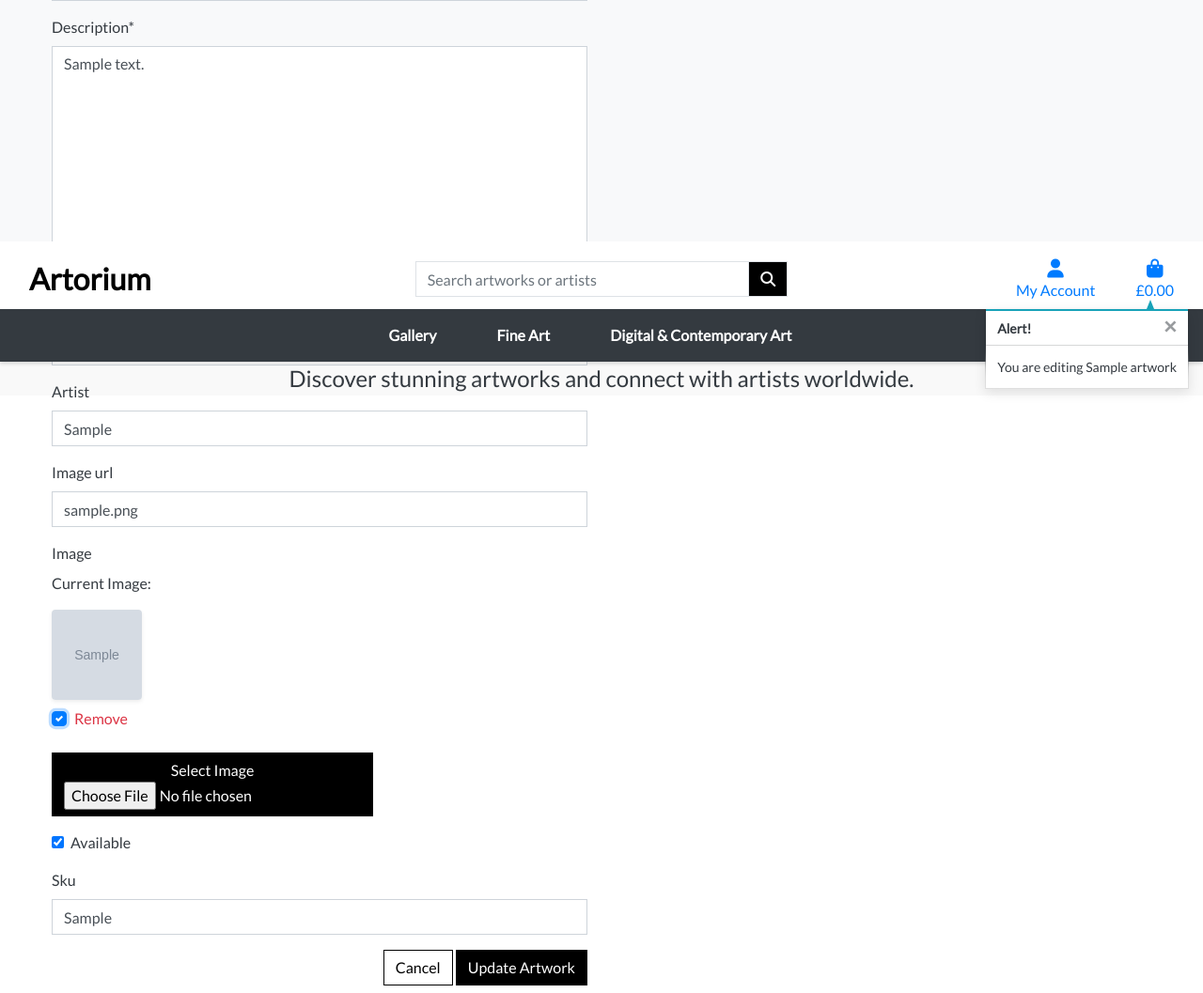
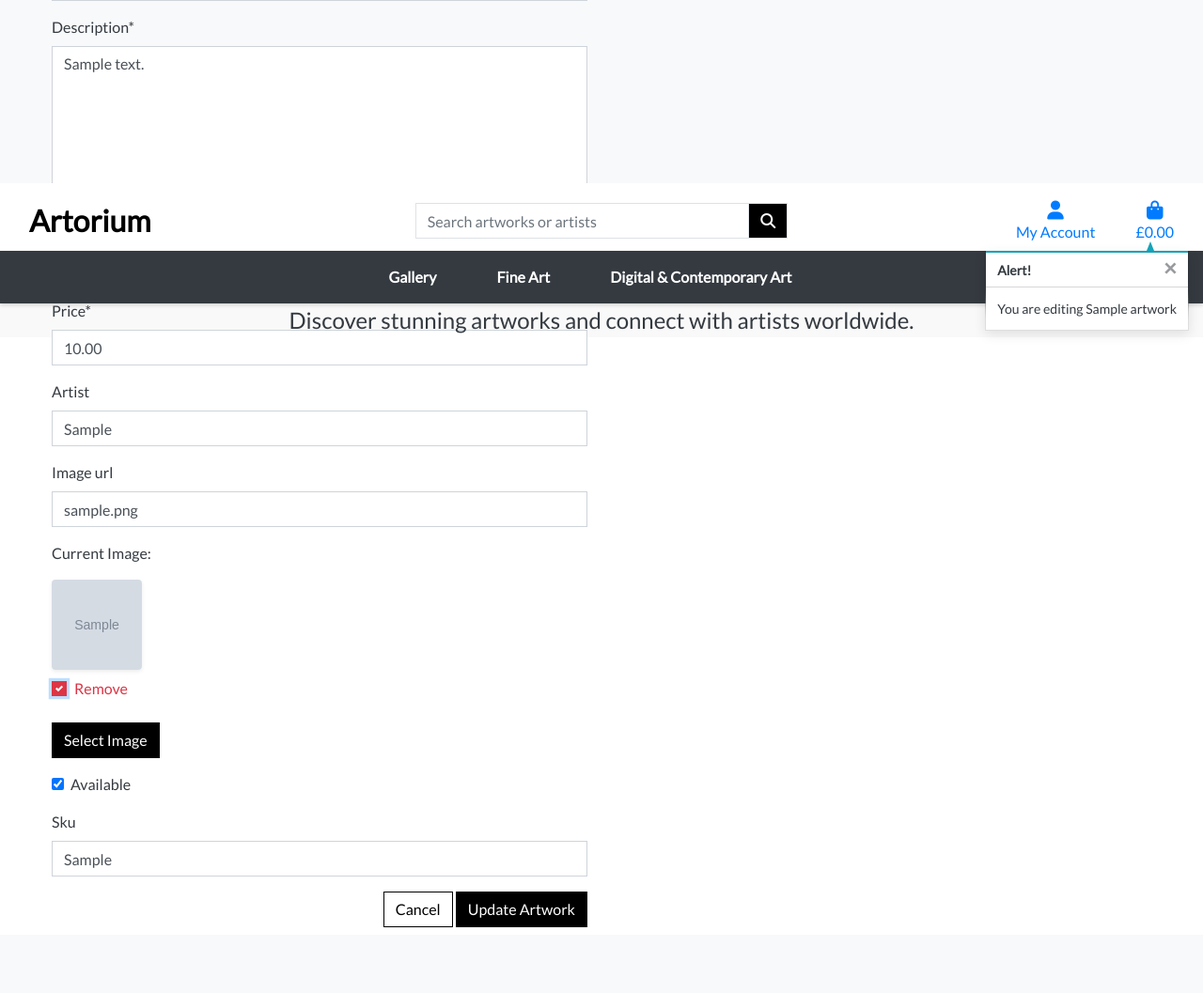
Before and after one commit to boatesj/Artorium, a Django app: page /artworks/edit/1/ in a window 1280 px wide, after a click on "Remove". Shown: the part 527-1584 px from the top of the page at 94% size. After the commit the page ends 1514 px from the top, so only its background shows below. Run offline with Django 3.2, Linux system fonts and the light colour scheme; a user stored in the database is signed in; data comes from the database, SQL or seed files in the repository; tables that the repository leaves empty hold one stand-in row (values such as "Sample post"); grey boxes marked "Sample" are stand-in pictures; parts of the project's set-up code (start-up, migrations or seed data) failed here and were passed over; some libraries are stand-ins or nearby versions.

Commit message:
Fix - image field styling

```diff
--- a/artworks/templates/artworks/edit_artwork.html
+++ b/artworks/templates/artworks/edit_artwork.html
@@ -25,7 +25,13 @@
             <div class="col-12 col-md-6">
                 <form method="POST" action="{% url 'edit_artwork' artwork.id %}" class="form mb-2" enctype="multipart/form-data">
                     {% csrf_token %}
-                    {{ form | crispy }}
+                    {% for field in form %}
+                        {% if field.name != 'image' %}
+                            {{ field | as_crispy_field }}
+                        {% else %}
+                            {{ field }}
+                        {% endif %}
+                    {% endfor %}
                     <div class="text-right">
                         <a class="btn btn-outline-black rounded-0" href="{% url 'artworks' %}">Cancel</a>
                         <button class="btn btn-black rounded-0" type="submit">Update Artwork</button>
@@ -35,3 +41,13 @@
         </div>
     </div>
 {% endblock %}
+
+{% block postloadjs %}
+    {{ block.super }}
+    <script type="text/javascript">
+        $('#new-image').change(function() {
+            var file = $('#new-image')[0].files[0];
+            $('#filename').text(`Image will be set to: ${file.name}`);
+        });
+    </script>
+{% endblock %}
--- a/static/css/base.css
+++ b/static/css/base.css
@@ -279,6 +279,34 @@
       color: #17a2b8; /* text-info */
   }
 
+    /* Artwork Form */
+    .btn-file {
+        position: relative;
+        overflow: hidden;
+    }
+
+    .btn-file input[type="file"] {
+        position: absolute;
+        top: 0;
+        right: 0;
+        min-width: 100%;
+        min-height: 100%;
+        opacity: 0;
+        cursor: pointer;
+    }
+
+    .custom-checkbox .custom-control-label::before {
+        border-radius: 0;
+        border-color: #dc3545;
+    }
+
+    .custom-checkbox .custom-control-input:checked~.custom-control-label::before {
+        background-color: #dc3545;
+        border-color: #dc3545;
+        border-radius: 0;
+    }
+
+
   /* fixed top navbar only on medium and up */
 @media (min-width: 992px) {
     .fixed-top-desktop-only {
```
Also changed, not shown: artworks/templates/artworks/add_artwork.html (+17 -1 lines), media/artworks/The_Ebony_Rose.jpg.jpg (added).
